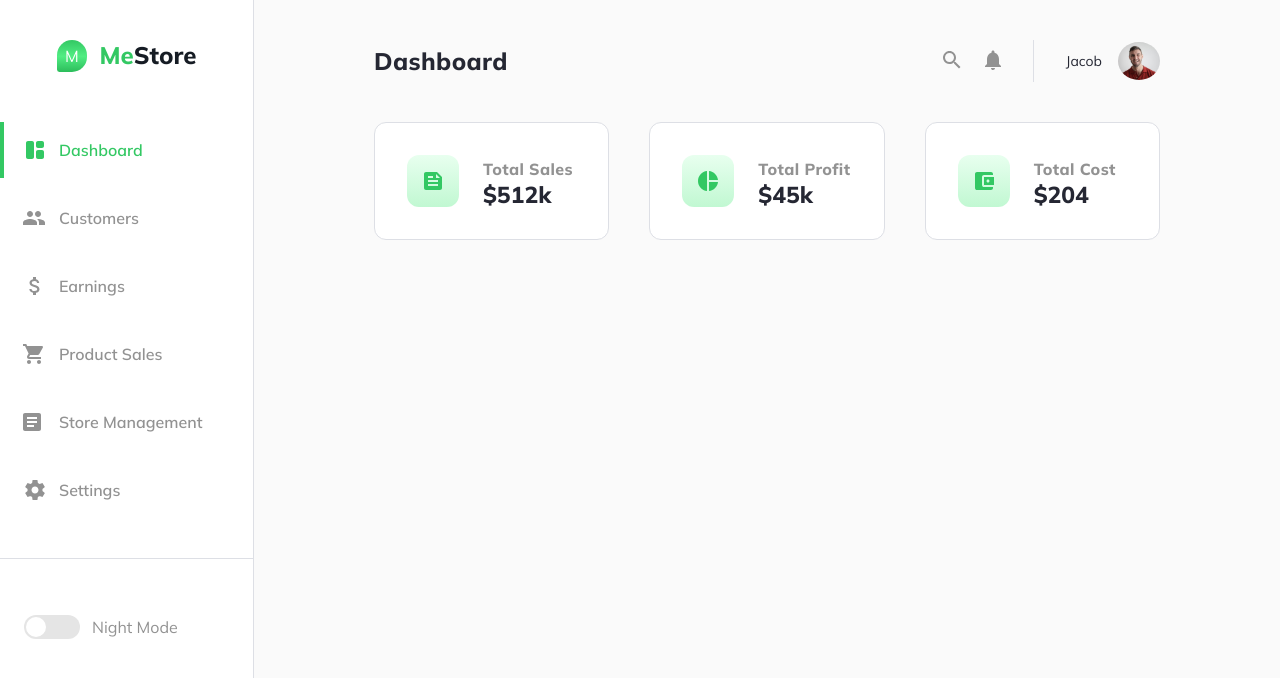
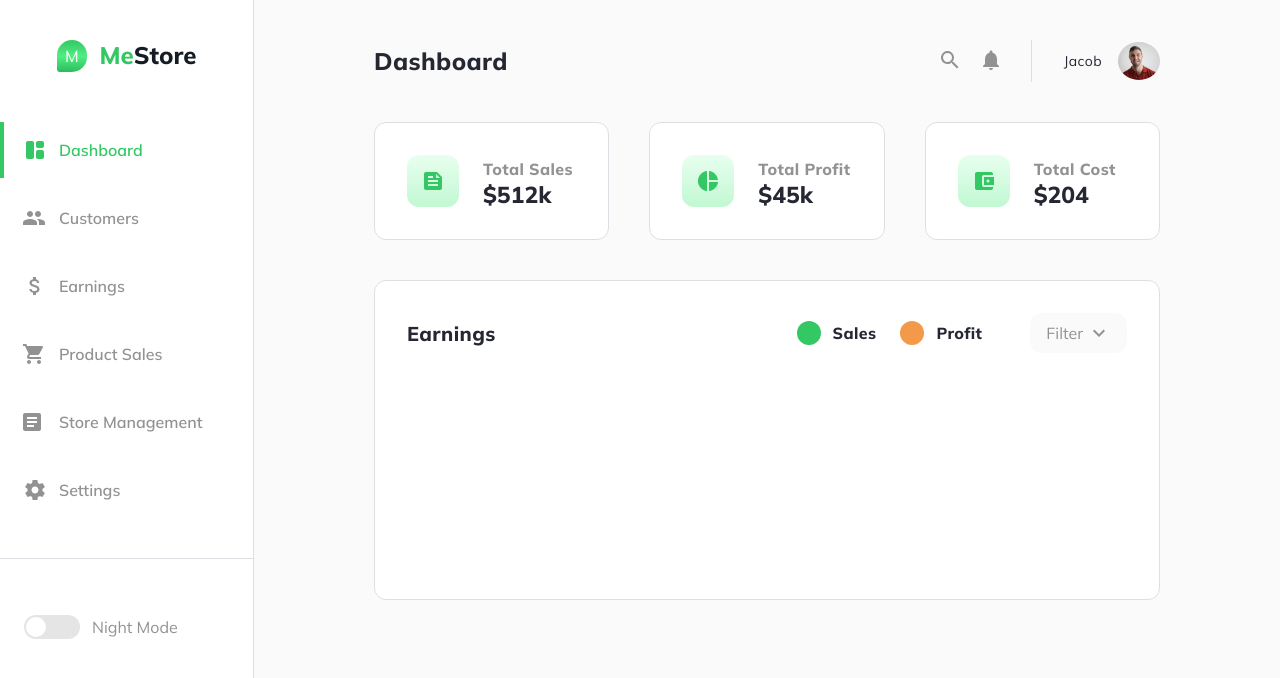
Before and after one commit to kyle4real/mestore-react-ui, a React (Create React App) app: page / in a window 1280 px wide. Shown: the top 678 px of the page. Built offline with nearby package versions, Linux system fonts and the light colour scheme.

Commit message:
Earnings component headline - title, legend, and filter.

```diff
--- a/src/assets/ArrowDownSVG.js
+++ b/src/assets/ArrowDownSVG.js
@@ -1,6 +1,6 @@
 import React from "react";
 
-const ArrowDownSVG = () => {
+const ArrowDownSVG = ({ fillColor }) => {
     return (
         <svg
             width="24"
@@ -9,7 +9,7 @@ const ArrowDownSVG = () => {
             fill="none"
             xmlns="http://www.w3.org/2000/svg"
         >
-            <path d="M7.41 8.59L12 13.17L16.59 8.59L18 10L12 16L6 10L7.41 8.59Z" fill="black" />
+            <path d="M7.41 8.59L12 13.17L16.59 8.59L18 10L12 16L6 10L7.41 8.59Z" fill={fillColor} />
         </svg>
     );
 };
--- a/src/components/Dashboard/Dashboard.js
+++ b/src/components/Dashboard/Dashboard.js
@@ -2,6 +2,7 @@ import React, { useContext } from "react";
 import UiContext from "../../store/ui-context";
 
 import classes from "./Dashboard.module.scss";
+import Earnings from "./Earnings/Earnings";
 
 import Header from "./Header/Header";
 import Totals from "./Totals/Totals";
@@ -14,6 +15,7 @@ const Dashboard = () => {
             <div className={classes.dashboard}>
                 <Header />
                 <Totals />
+                <Earnings />
             </div>
         </div>
     );
--- /dev/null
+++ b/src/components/Dashboard/Earnings/Earnings.js
@@ -0,0 +1,37 @@
+import React, { useContext } from "react";
+import UiContext from "../../../store/ui-context";
+
+import classes from "./Earnings.module.scss";
+
+import ArrowDownSVG from "../../../assets/ArrowDownSVG";
+
+const Earnings = () => {
+    const uiCtx = useContext(UiContext);
+    const themeClass = uiCtx.theme === "light" ? classes.light__mode : classes.dark__mode;
+    return (
+        <div className={`${classes.earnings} ${themeClass}`}>
+            <div className={classes.earnings__headline}>
+                <h2 className={`${classes.earnings__headline__title} ${themeClass}`}>Earnings</h2>
+                <div className={classes.earnings__headline__content}>
+                    <div className={classes.legend}>
+                        <div className={classes.legend__item}>
+                            <div className={classes.green}></div>
+                            <span className={themeClass}>Sales</span>
+                        </div>
+                        <div className={classes.legend__item}>
+                            <div className={classes.orange}></div>
+                            <span className={themeClass}>Profit</span>
+                        </div>
+                    </div>
+                    <div className={`${classes.filter} ${themeClass}`}>
+                        <span>Filter</span>
+                        <ArrowDownSVG fillColor={uiCtx.theme === "light" ? "#929292" : "#fff"} />
+                    </div>
+                </div>
+            </div>
+            <div className={classes.earnings__chart}></div>
+        </div>
+    );
+};
+
+export default Earnings;
--- /dev/null
+++ b/src/components/Dashboard/Earnings/Earnings.module.scss
@@ -0,0 +1,107 @@
+@import "./../../../styles/variables.scss";
+
+.earnings {
+    width: 100%;
+    height: 40vh;
+    padding: 32px;
+    border-radius: $borderRadius;
+
+    &.light__mode {
+        background: $white;
+        border: 1px solid $dividerLineLight;
+    }
+    &.dark__mode {
+        background: $lightBlack;
+        border: 1px solid $dividerLine;
+    }
+
+    &__headline {
+        display: flex;
+        margin-bottom: 24px;
+        justify-content: space-between;
+        align-items: center;
+
+        &__title {
+            font-size: 20px;
+            line-height: 25px;
+            font-weight: 700;
+            letter-spacing: $letterSpacing;
+
+            &.light__mode {
+                color: $black;
+            }
+            &.dark__mode {
+                color: $white;
+            }
+        }
+
+        &__content {
+            display: flex;
+
+            .legend {
+                display: flex;
+                margin-right: 48px;
+
+                &__item {
+                    display: flex;
+                    align-items: center;
+
+                    &:not(:last-child) {
+                        margin-right: 24px;
+                    }
+
+                    span {
+                        font-weight: 700;
+                        font-size: 1rem;
+                        letter-spacing: $letterSpacing;
+                        &.light__mode {
+                            color: $black;
+                        }
+                        &.dark__mode {
+                            color: $white;
+                        }
+                    }
+
+                    div {
+                        width: 24px;
+                        height: 24px;
+                        border-radius: 50%;
+                        margin-right: 12px;
+                    }
+                    div.green {
+                        background: $green;
+                    }
+                    div.orange {
+                        background: $orange;
+                    }
+                }
+            }
+
+            .filter {
+                display: flex;
+                align-items: center;
+                justify-content: center;
+                padding: 8px 16px;
+                border-radius: $borderRadius;
+                span {
+                    margin-right: 4px;
+                }
+
+                &.light__mode {
+                    background: $lightGray;
+
+                    span {
+                        color: $darkGray;
+                    }
+                }
+                &.dark__mode {
+                    background: $lightBlack2;
+
+                    span {
+                        color: $white;
+                    }
+                }
+            }
+        }
+    }
+}
--- a/src/components/Dashboard/Header/Header.js
+++ b/src/components/Dashboard/Header/Header.js
@@ -13,7 +13,7 @@ const Header = () => {
     const themeClass = uiCtx.theme === "light" ? classes.light__mode : classes.dark__mode;
     return (
         <div className={classes.header}>
-            <div className={`${classes.header__title} ${themeClass}`}>Dashboard</div>
+            <h2 className={`${classes.header__title} ${themeClass}`}>Dashboard</h2>
             <div className={classes.header__content}>
                 <div className={classes.header__content__links}>
                     <div className={classes.link__icon}>
--- a/src/components/Dashboard/Header/Header.module.scss
+++ b/src/components/Dashboard/Header/Header.module.scss
@@ -10,7 +10,7 @@
         font-weight: 800;
         font-size: 1.5rem;
         line-height: 30px;
-        letter-spacing: 0.4px;
+        letter-spacing: $letterSpacing;
 
         &.light__mode {
             color: $black;
@@ -59,6 +59,7 @@
             .profile__name {
                 font-size: 14px;
                 margin-right: 16px;
+                letter-spacing: $letterSpacing;
                 &.light__mode {
                     color: $black;
                 }
```
